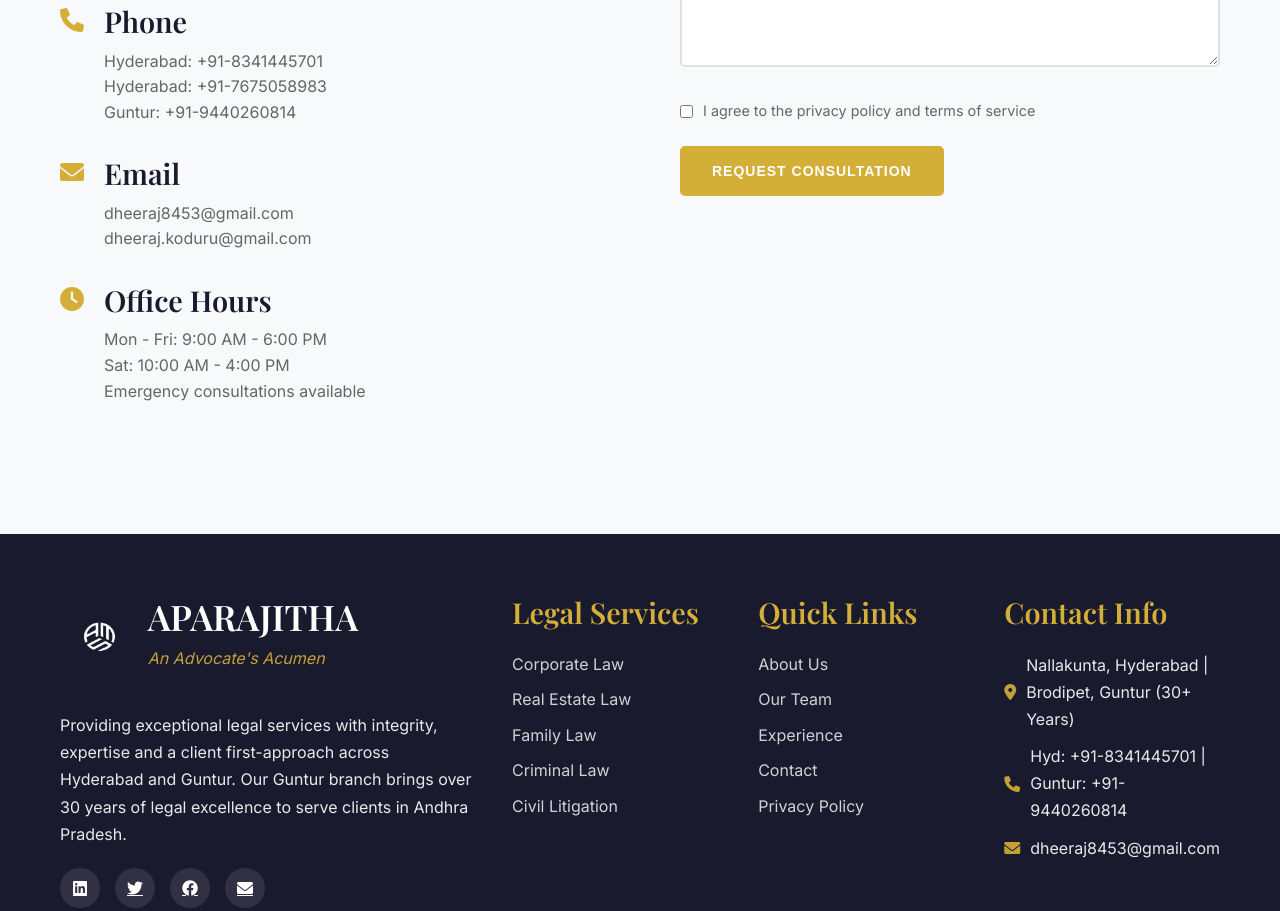
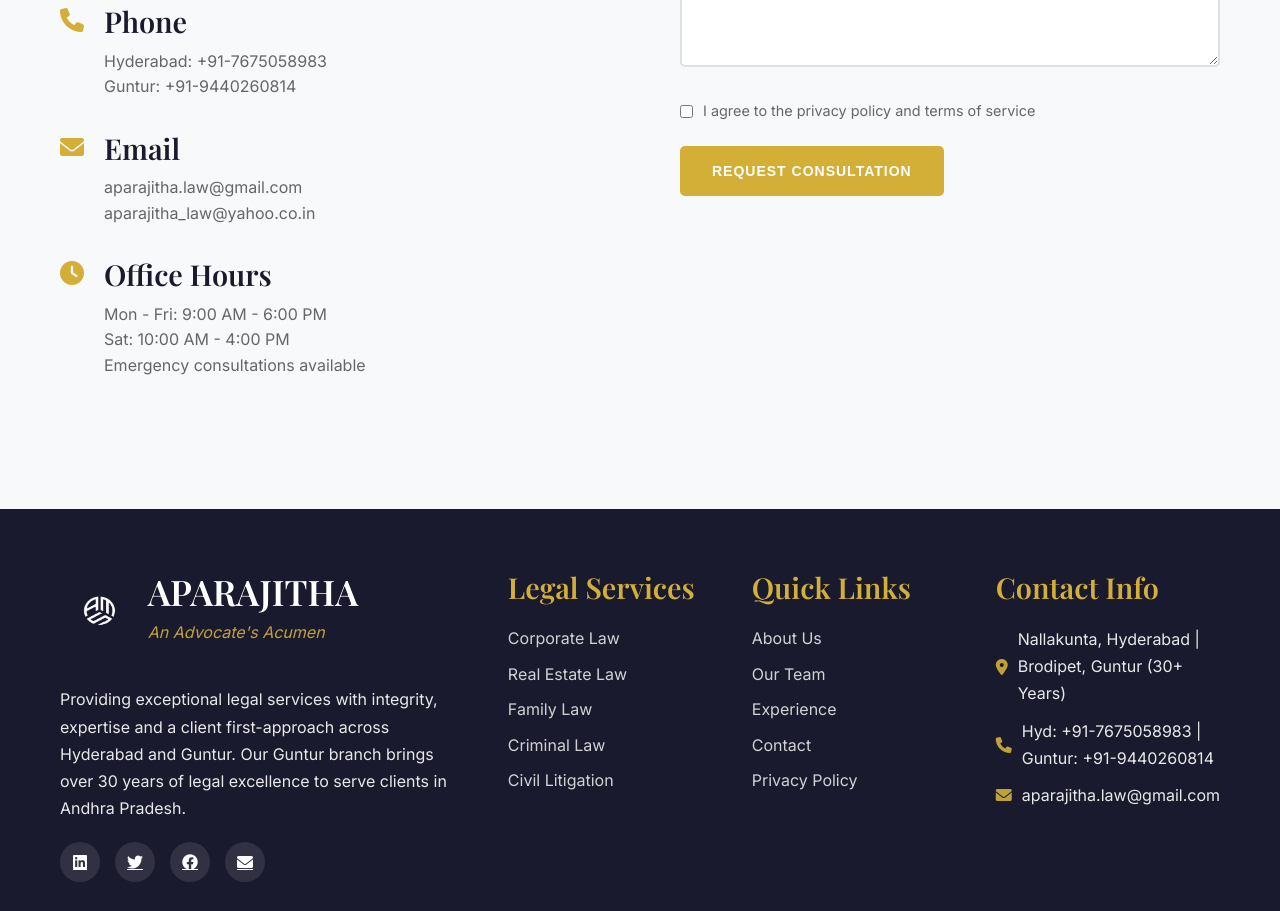
Before and after one commit to dheerajjj/aparajitha-associates, a plain HTML site: page index.html in a window 1280 px wide. Shown: the part 7601-8512 px from the top of the page. Drawn offline with nearby package versions, Linux system fonts and the light colour scheme.

Commit message:
Update index.html

```diff
--- a/index.html
+++ b/index.html
@@ -454,7 +454,6 @@
                             <i class="fas fa-phone"></i>
                             <div>
                                 <h4>Phone</h4>
-                                <p>Hyderabad: +91-8341445701</p>
                                 <p>Hyderabad: +91-7675058983</p>
                                 <p>Guntur: +91-9440260814</p>
                             </div>
@@ -464,8 +463,8 @@
                             <i class="fas fa-envelope"></i>
                             <div>
                                 <h4>Email</h4>
-                                <p>dheeraj8453@gmail.com</p>
-                                <p>dheeraj.koduru@gmail.com</p>
+                                <p>aparajitha.law@gmail.com</p>
+                                <p>aparajitha_law@yahoo.co.in</p>
                             </div>
                         </div>
 
@@ -576,8 +575,8 @@
                     <h4>Contact Info</h4>
                     <div class="footer-contact">
                         <p><i class="fas fa-map-marker-alt"></i> Nallakunta, Hyderabad | Brodipet, Guntur (30+ Years)</p>
-                        <p><i class="fas fa-phone"></i> Hyd: +91-8341445701 | Guntur: +91-9440260814</p>
-                        <p><i class="fas fa-envelope"></i> dheeraj8453@gmail.com</p>
+                        <p><i class="fas fa-phone"></i> Hyd: +91-7675058983 | Guntur: +91-9440260814</p>
+                        <p><i class="fas fa-envelope"></i> aparajitha.law@gmail.com</p>
                     </div>
                 </div>
             </div>
```
